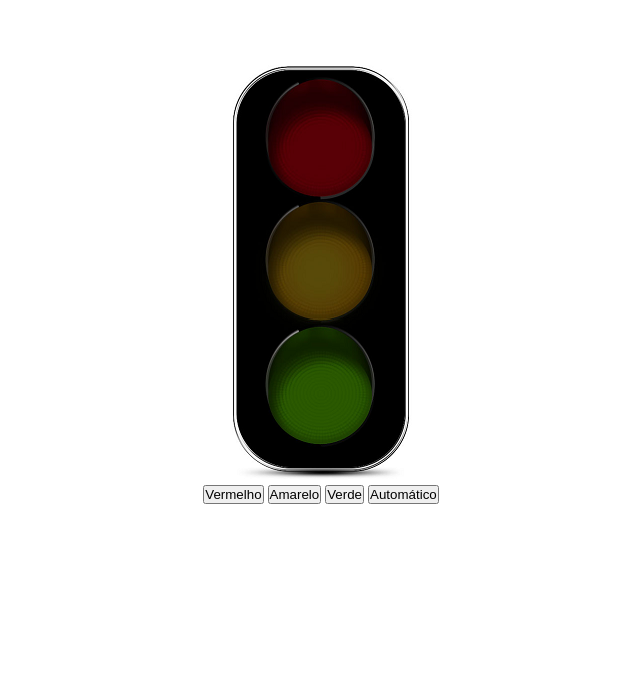
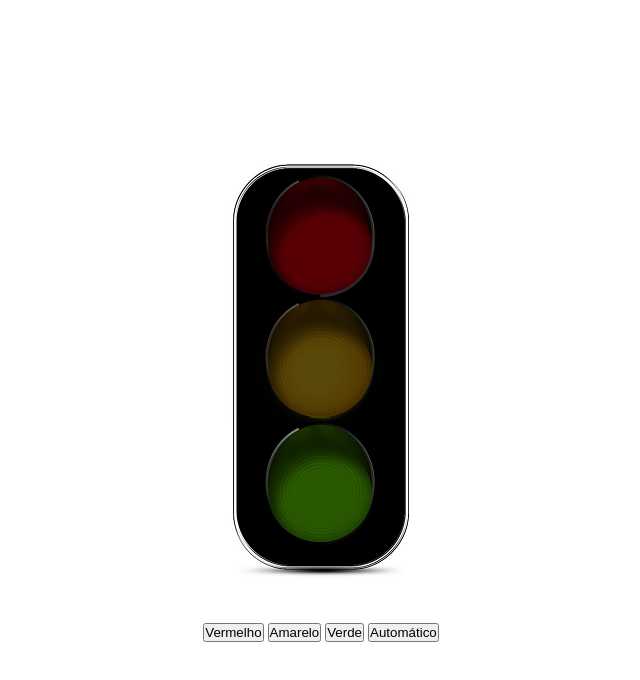
Before and after one commit to ProgCaetano/Semaforo-projeto, a plain HTML site: page index.html in a window 1280 px wide. Shown: the whole page, without its empty margins (319-959 px from the left). Drawn offline with Linux system fonts and the light colour scheme.

Commit message:
style atualizado com flex

```diff
--- a/index.html
+++ b/index.html
@@ -13,10 +13,12 @@
             <img id="semaforo" src="img/desligado.png" alt="semáforo">
         </figure>
 
-        <button id="btnVermelho">Vermelho</button>
-        <button id="btnAmarelo">Amarelo</button>
-        <button id="btnVerde">Verde</button>
-        <button id="btnAuto">Automático</button>
+        <div id="buttons">
+            <button id="btnVermelho">Vermelho</button>
+            <button id="btnAmarelo">Amarelo</button>
+            <button id="btnVerde">Verde</button>
+            <button id="btnAuto">Automático</button>
+        </div>
 
     </main>
 
--- a/style.css
+++ b/style.css
@@ -4,6 +4,11 @@
 }
 
 main{
-    text-align: center;
-    padding-top: 60px;
+    display: flex;
+    height: 100vh;
+    flex-direction: column;
+    align-items: center;
+    justify-content: center;
+    gap: 5vh;
+
 }
```
